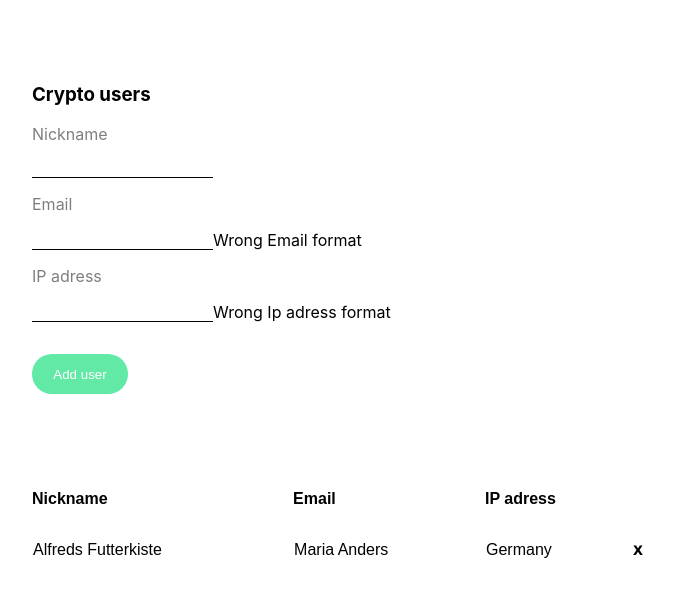
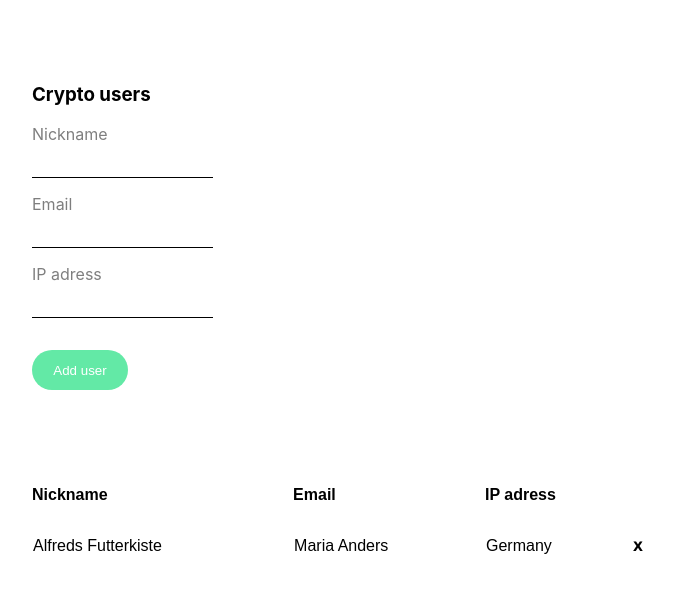
Before and after one commit to RadekGluchowski/Login, a React (Create React App) app: page / in a window 1280 px wide. Shown: the top 596 px of the page, without its empty margins (288-961 px from the left). Built offline with nearby package versions, Linux system fonts and the light colour scheme.

Commit message:
auth validation done

```diff
--- a/src/components/auth/AuthSignUp.js
+++ b/src/components/auth/AuthSignUp.js
@@ -1,6 +1,5 @@
 import React, { Component } from 'react'
 import './AuthSignUp.scss'
-import FormErrors from './FormErrors'
 
 export default class AuthSignUp extends Component {
     constructor(props) {
@@ -33,15 +32,15 @@ export default class AuthSignUp extends Component {
         switch (fieldName) {
             case 'nickname':
                 validNickname = value.match(/[A-Z][a-zA-Z][^#&<>\"~;$^%{}?]{1,20}$/);
-                fieldValidationErrors.nickname = validNickname ? '' : ' is invalid';
+                fieldValidationErrors.nickname = validNickname ? '' : 'Nickname wrong format';
                 break;
             case 'email':
                 validEmail = value.match(/^([\w.%+-]+)@([\w-]+\.)+([\w]{2,})$/i);
-                fieldValidationErrors.email = validEmail ? '' : 'is invalid';
+                fieldValidationErrors.email = validEmail ? '' : 'Email wrong format';
                 break;
             case 'ip':
                 validIp = value.match(/^(?:(?:25[0-5]|2[0-4][0-9]|[01]?[0-9][0-9]?)\.){3}(?:25[0-5]|2[0-4][0-9]|[01]?[0-9][0-9]?)$/)
-                fieldValidationErrors.ip = validIp ? '' : 'is invalid';
+                fieldValidationErrors.ip = validIp ? '' : 'Ip adress wrong format';
                 break;
             default:
                 break;
@@ -54,37 +53,11 @@ export default class AuthSignUp extends Component {
         }, this.validateForm)
     }
 
-
-
     validateForm() {
         this.setState({ formValid: this.state.validEmail && this.state.validNickname && this.state.validIp })
     }
 
     render() {
-
-
-        /*
-                // eslint-disable-next-line no-lone-blocks
-                {Object.keys(this.state.formErrors).map((fieldName, i) => {
-                    if (this.state.formErrors[fieldName].length > 0) {
-                    console.log(fieldName)
-                        if (fieldName === "nickname") {
-                            this.setState({
-                                errorNickname: true
-                            })
-                            } else if (fieldName === "email") {
-                                this.setState({
-                                    errorEmail: true
-                                })
-                        } else {
-                            this.setState({
-                                errorIp: true
-                            })
-                         }
-
-                    } else { return '';}
-                })};
-         */
 
         return (
             <div className='signup-container'>
@@ -98,8 +71,9 @@ export default class AuthSignUp extends Component {
                                     <input
                                         id="nickname"
                                         onChange={(e) => this.onChangeHandler(e)}
+                                        style={{ borderBottom: this.state.validNickname === null ? "1px solid red" : "1px solid black" }}
                                     />
-                                    <p> {this.state.validNickname} </p>
+                                    <p> {this.state.formErrors.nickname} </p>
                                 </div>
                             </div>
 
@@ -109,8 +83,9 @@ export default class AuthSignUp extends Component {
                                     <input
                                         id="email"
                                         onChange={(e) => this.onChangeHandler(e)}
+                                        style={{ borderBottom: this.state.validEmail === null ? "1px solid red" : "1px solid black" }}
                                     />
-                                    <p> Wrong Email format </p>
+                                    <p> {this.state.formErrors.email}</p>
                                 </div>
                             </div>
 
@@ -120,8 +95,9 @@ export default class AuthSignUp extends Component {
                                     <input
                                         id="ip"
                                         onChange={(e) => this.onChangeHandler(e)}
+                                        style={{ borderBottom: this.state.validIp === null ? "1px solid red" : "1px solid black" }}
                                     />
-                                    <p> Wrong Ip adress format </p>
+                                    <p> {this.state.formErrors.ip}</p>
                                 </div>
                             </div>
                         </form>
--- a/src/components/auth/AuthSignUp.scss
+++ b/src/components/auth/AuthSignUp.scss
@@ -27,11 +27,14 @@
 
                  input{
                      border: none;
-                     border-bottom: 1px solid black;
                      margin: 1rem 0;
                  }
                  input:focus {
                      outline: none;
+                 }
+                 p{
+                     margin: 1rem;
+                     color: #fe4c8d
                  }
                 }
              }
--- a/src/components/auth/FormErrors.js
+++ /dev/null
@@ -1,11 +0,0 @@
-import React from 'react'
-import './FormErrors.scss'
-
-export default function FormErrors(props) {
-    return (
-        <div className="error-form" >
-
-
-        </div>
-    )
-}
--- a/src/components/auth/FormErrors.scss
+++ /dev/null
@@ -1,3 +0,0 @@
-.error-form{
-
-}
```
